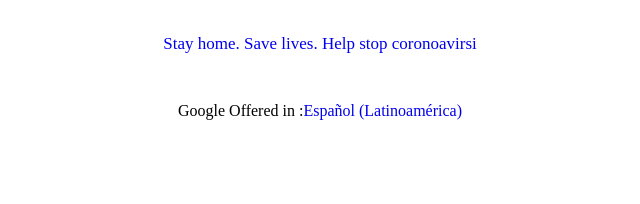
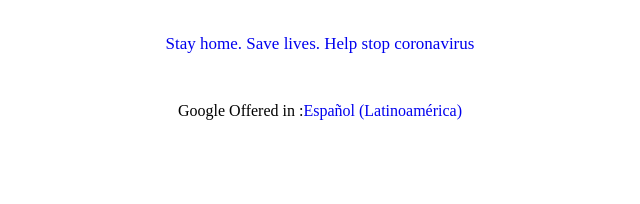
Before and after one commit to cvilla714/google-homepage, a plain HTML site: page index.html in a window 1280 px wide. Shown: the part 470-674 px from the top of the page, 320-960 px from the left. Drawn offline with Linux system fonts and the light colour scheme.

Commit message:
corrections on html

```diff
--- a/index.html
+++ b/index.html
@@ -53,7 +53,7 @@
                 <input class="button" type="submit" value="I am Feeling Lucky">
             </div>
             <div class="text">
-                <p class="belowtxt"><a href="https://www.google.com/url?q=https://www.youtub.com/stayhome&source=hpp&id=19017116&ct=3&usg=AFQjCNEwgaxyEPprUrZDibm4nqSwUUbMtQ&sa=X&ved=0ahUKEwigy-rA59HoAhUOd98KHdlnC7QQ8IcBCBI">Stay home. Save lives. Help stop coronoavirsi</a></p>
+                <p class="belowtxt"><a href="https://www.google.com/url?q=https://www.youtub.com/stayhome&source=hpp&id=19017116&ct=3&usg=AFQjCNEwgaxyEPprUrZDibm4nqSwUUbMtQ&sa=X&ved=0ahUKEwigy-rA59HoAhUOd98KHdlnC7QQ8IcBCBI">Stay home. Save lives. Help stop coronavirus</a></p>
             </div>
                <div class="onemore">
                 <p class="offer"> Google Offered in :<a href="https://www.google.com/setprefs?sig=0_3v-Lzv4OhRsQBOdUKXVphDkQrFU%3D&hl=es-419&source=homepage&sa=X&ved=0ahUKEwigy-rA59HoAhUOd98KHdlnC7QQ2ZgBCBQ">Español (Latinoamérica)</a></p>
```
